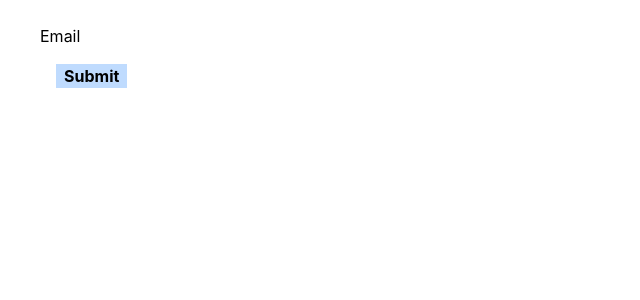
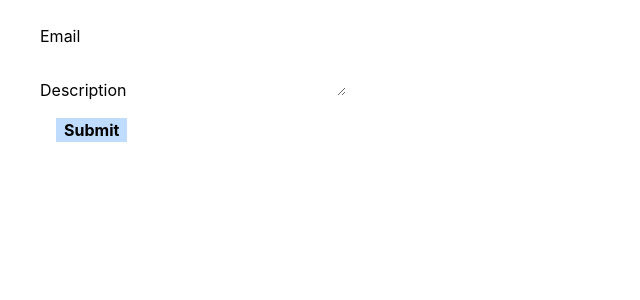
Before and after one commit to alpanakushwaha/Formik_project_2, a React (Create React App) app: page / in a window 1280 px wide. Shown: the top 300 px of the page, without its empty margins (0-640 px from the left). Built offline with nearby package versions, Linux system fonts and the light colour scheme.

Commit message:
included TextArea component

```diff
--- a/src/components/FormikContainer.js
+++ b/src/components/FormikContainer.js
@@ -1,14 +1,16 @@
 import React from "react";
-import { Formik, Form, validationSchema } from "formik";
+import { Formik, Form } from "formik";
 import * as Yup from "yup";
 import FormikControl from "./FormikControl";
 
 const FormikContainer = () => {
   const initialValues = {
     email: "",
+    description: "",
   };
   const validationSchema = Yup.object({
     email: Yup.string().required("Required"),
+    description: Yup.string().required("Required"),
   });
   const onSubmit = (values) => console.log("Form data", values);
 
@@ -26,6 +28,12 @@ const FormikContainer = () => {
             label="Email"
             name="email"
           />
+
+          <FormikControl
+            control="textarea"
+            label="Description"
+            name="description"
+          />
           <button className="m-4 px-2 font-bold bg-blue-200" type="submit">
             Submit
           </button>
--- a/src/components/FormikControl.js
+++ b/src/components/FormikControl.js
@@ -1,11 +1,13 @@
 import React from "react";
 import Input from "./Input";
+import TextArea from "./TextArea";
 function FormikControl(props) {
   const { control, ...rest } = props;
   switch (control) {
     case "input":
       return <Input {...rest} />;
     case "textarea":
+      return <TextArea {...rest} />;
     case "select":
     case "radio":
     case "checkbox":
--- a/src/components/TextArea.js
+++ b/src/components/TextArea.js
@@ -1,10 +1,15 @@
 import React from "react";
 import { Field, ErrorMessage } from "formik";
-function TextArea() {
+import TextError from "./TextError";
+function TextArea(props) {
   const { label, name, ...rest } = props;
-  return <div className="form-control">
-<label htmlFor={name}>{label}</label>
-  </div>;
+  return (
+    <div className="form-control">
+      <label htmlFor={name}>{label}</label>
+      <Field as="textarea" id={name} name={name} {...rest} />
+      <ErrorMessage name={name} component={TextError} />
+    </div>
+  );
 }
 
 export default TextArea;
```
